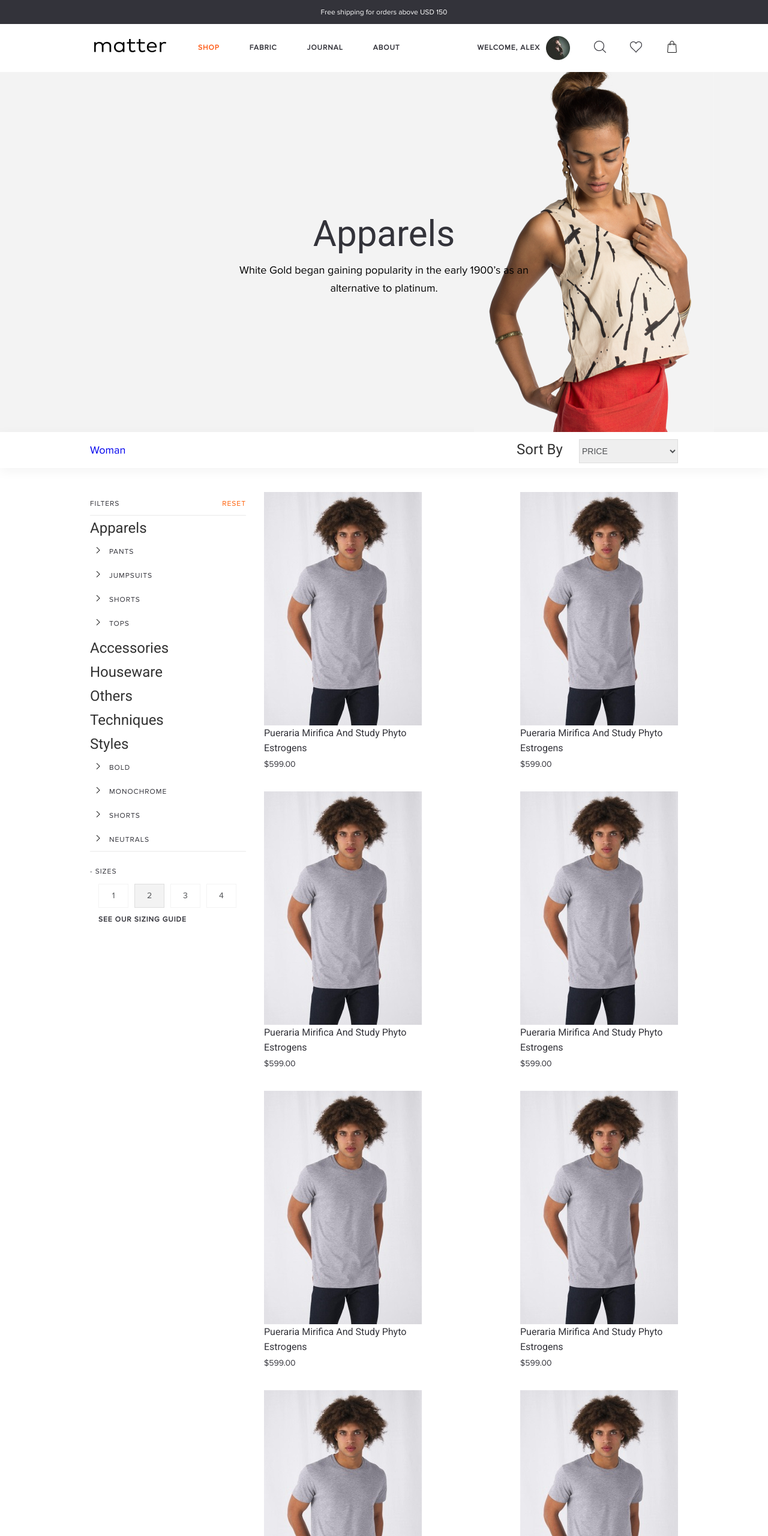
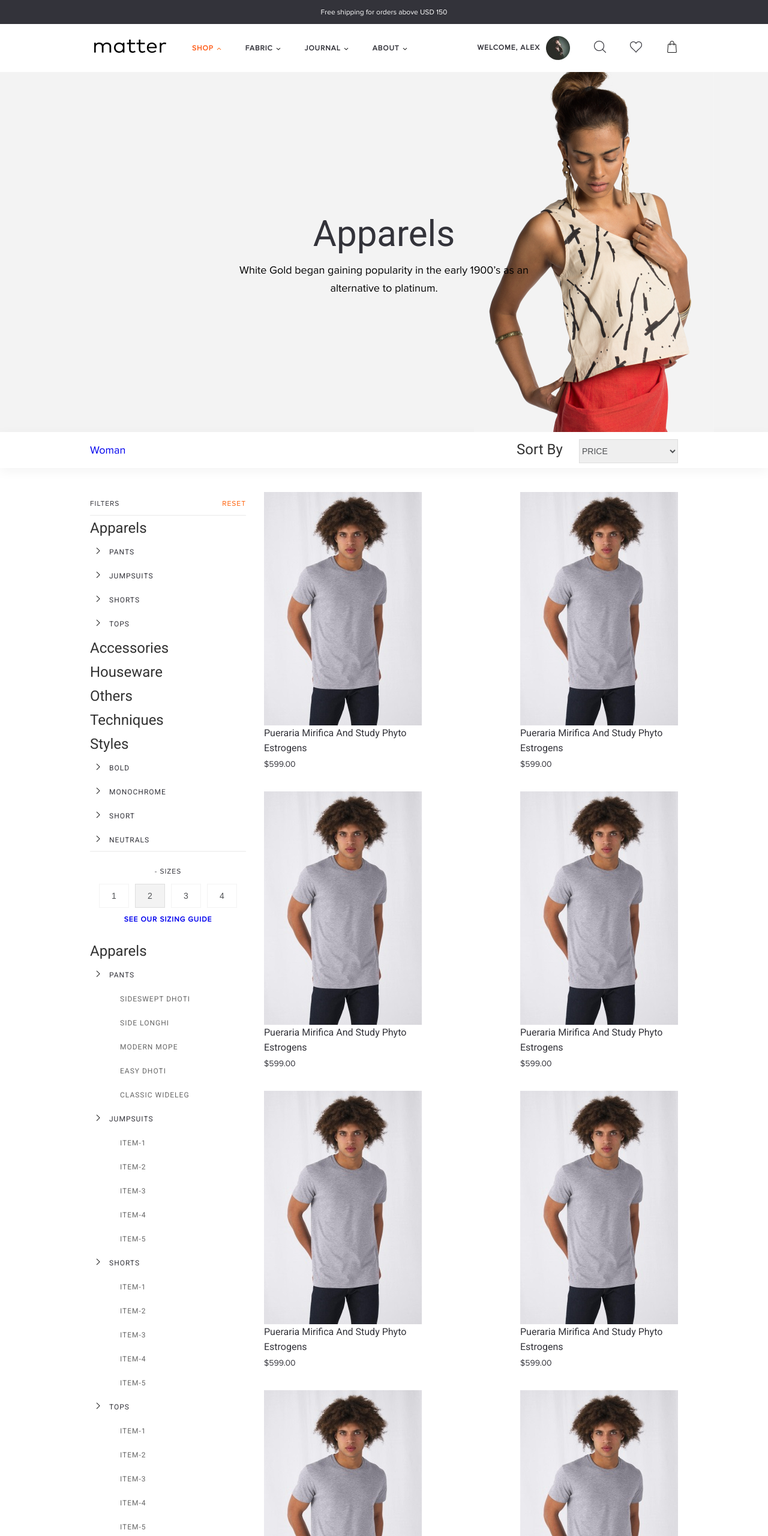
Before and after one commit to Proxodik/someRepository, a plain HTML site: page index.html in a window 1280 px wide. Shown: the top 2560 px of the page at 60% size. Drawn offline with Linux system fonts and the light colour scheme.

Commit message:
created filter category using js

```diff
--- a/index.html
+++ b/index.html
@@ -17,17 +17,17 @@
 <div class="underline">Free shipping for orders above USD 150</div>
 
 <div class="header">
-    <div class="header-sections">
-        <a href="#" class="logo"><img src="img/Logo.png" alt="logo" class="logo"></a>
-        <a href="#" class="header-section active">SHOP</a>
-        <a href="#" class="header-section">FABRIC</a>
-        <a href="#" class="header-section">JOURNAL</a>
-        <a href="#" class="header-section">ABOUT</a>
+    <div class="header-pages">
+        <a href="#" class="logo"><img src="img/Logo.png" alt="logo"></a>
+        <a href="#" class="header-page active">SHOP</a>
+        <a href="#" class="header-page">FABRIC</a>
+        <a href="#" class="header-page">JOURNAL</a>
+        <a href="#" class="header-page">ABOUT</a>
     </div>
 
     <div class="header-user-sections">
         <span class="user">
-            <span class="welcome">Welcome, Alex</span>
+            <span class="welcome">WELCOME, ALEX</span>
             <img src="img/user-photo.png" alt="userPhoto">
         </span>
         <a href="#"><img src="icons/002-magnifying-glass.png" alt="search"></a>
@@ -38,7 +38,7 @@
 
 <div class="slider">
     <img src="img/Bitmap.png" alt="bitmap" class="slider-bitmap">
-    <span class="slider-apparels">Apparels</span>
+    <p class="slider-header">Apparels</p>
     <span class="slider-description">White Gold began gaining popularity in the early 1900’s as an alternative to platinum. </span>
 </div>
 
@@ -46,7 +46,7 @@
     <div class="bread-crumbs">
         <a href="#">Woman</a>
     </div>
-    <span class="sorting">
+    <div class="sorting">
         <span class="sortBy">Sort By</span>
           <label>
             <select class="options">
@@ -56,7 +56,7 @@
               <option value="">Color</option>
             </select>
           </label>
-  </span>
+    </div>
 </div>
 <div class="filter-and-products">
     <div class="filter">
@@ -65,34 +65,46 @@
             <span class="reset">reset</span>
         </div>
         <div class="categories">
-            <span class="category">Apparels</span>
-            <span class="category-sections">
-                <span>pants</span>
-                <span>Jumpsuits</span>
-                <span>Shorts</span>
-                <span>Tops</span>
-            </span>
-            <span class="category">Accessories</span>
-            <span class="category">Houseware</span>
-            <span class="category">Others</span>
-            <span class="category">Techniques</span>
-            <span class="category">Styles</span>
+            <div class="category">
+                <p>Apparels</p>
+                <div class="category-sections">
+                    <a href="#">PANTS</a>
+                    <a href="#">JUMPSUITS</a>
+                    <a href="#">SHORTS</a>
+                    <a href="#">TOPS</a>
+                </div>
+            </div>
+            <div class="category">
+                <p>Accessories</p>
+            </div>
+            <div class="category">
+                <p>Houseware</p>
+            </div>
+            <div class="category">
+                <p>Others</p>
+            </div>
+            <div class="category">
+                <p>Techniques</p>
+            </div>
+            <div class="category">
+                <p>Styles</p>
+                <div class="category-sections">
+                    <a href="#">BOLD</a>
+                    <a href="#">MONOCHROME</a>
+                    <a href="#">SHORT</a>
+                    <a href="#">NEUTRALS</a>
+                </div>
+            </div>
 
-            <span class="category-sections">
-                <span>Bold</span>
-                <span>Monochrome</span>
-                <span>Shorts</span>
-                <span>Neutrals</span>
-            </span>
             <div class="size-filter">
-                <span>- sizes</span>
+                <span>- SIZES</span>
                 <div class="sizes">
-                    <span>1</span>
-                    <span class="active">2</span>
-                    <span>3</span>
-                    <span>4</span>
+                    <button class="size-button">1</button>
+                    <button class="size-button active">2</button>
+                    <button class="size-button">3</button>
+                    <button class="size-button">4</button>
                 </div>
-                <span>see our Sizing Guide</span>
+                <a href="#" class="sizing-guide-link">SEE OUR SIZING GUIDE</a>
             </div>
         </div>
     </div>
@@ -172,13 +184,49 @@
 
         <div class="loading">
             <img src="icons/refresh.png" alt="reflesh">
-            <div>Loading</div>
+            <div>LOADING</div>
         </div>
     </div>
 </div>
 
 <div class="footer">
+    <div class="footer-content">
+        <div class="footer-categories">
+            <p class="footer-link-header">Categories</p>
+            <div class="footer-links">
+                <a href="#">About us</a>
+                <a href="#">Testimonials</a>
+                <a href="#">Contact</a>
+                <a href="#">Journal</a>
+                <a href="#">Privacy Policy</a>
+            </div>
+        </div>
+        <div class="footer-partners">
+            <p class="footer-link-header">Partners</p>
+            <div class="footer-links">
+                <a href="#">Support</a>
+                <a href="#">Shipping & Returns</a>
+                <a href="#">Size Guide</a>
+                <a href="#">Product Care</a>
+            </div>
+        </div>
+        <div class="communication">
+            <div class="contacts">
+                <p class="footer-link-header">Contact us</p>
+                <div class="footer-links">
+                    <a href="#">26A Pagoda St, TANGS, Singapore, 058187</a>
+                    <a href="#">+65 6221 5462</a>
+                </div>
+                <div class="newsletter">
+                    <p class="footer-link-header">Subscribe to newsletter</p>
+                    <input type="text" placeholder="ENTER YOUR EMAIL">
+                </div>
+            </div>
+        </div>
+    </div>
+    <div class="copyright">© Copyright Matter PTE LTD 2017</div>
+</div>
+<script src="main.js"></script>
 
-</div>
 </body>
 </html>
--- a/main.js
+++ b/main.js
@@ -0,0 +1,87 @@
+const filterCategories = document.querySelector('.categories')
+
+const filters = [
+    {
+        name: "Apparels",
+        items: [
+            {
+                name: "Pants",
+                items: [
+                    "Sideswept Dhoti",
+                    "Side Longhi",
+                    "Modern Mope",
+                    "Easy Dhoti",
+                    "Classic Wideleg",
+                ]
+            },
+            {
+                name: "Jumpsuits",
+                items: [
+                    "item-1",
+                    "item-2",
+                    "item-3",
+                    "item-4",
+                    "item-5",
+                ]
+            },
+            {
+                name: "Shorts",
+                items: [
+                    "item-1",
+                    "item-2",
+                    "item-3",
+                    "item-4",
+                    "item-5",
+                ]
+            },
+            {
+                name: "Tops",
+                items: [
+                    "item-1",
+                    "item-2",
+                    "item-3",
+                    "item-4",
+                    "item-5",
+                ]
+            }
+        ]
+    },
+
+
+];
+
+// create filters container
+
+filters.forEach(({name, items}) => {
+    // create category
+    const category = document.createElement('div');
+    const categoryName = document.createElement('p')
+
+    categoryName.innerHTML = name;
+    category.classList.add('category');
+    category.append(categoryName)
+
+    items.forEach(({name, items}) => {
+        // create sub-category
+        const subCategory = document.createElement('div');
+        const subCategoryName = document.createElement('a')
+        subCategoryName.innerHTML = name.toUpperCase();
+        subCategoryName.href = '#';
+        subCategory.classList.add('category-sections')
+        subCategory.append(subCategoryName)
+        category.append(subCategory);
+
+        items.forEach((item) => {
+            const subSubCategory = document.createElement('div');
+            const subSubCategoryName = document.createElement('a')
+            subSubCategoryName.innerHTML = item.toUpperCase();
+            subSubCategoryName.href = '#';
+            subSubCategory.classList.add('sub-category-sections')
+            subSubCategory.append(subSubCategoryName)
+            subCategory.append(subSubCategory)
+            // create sub-sub-category and append into parent container
+        })
+        category.append(subCategory)
+    })
+    filterCategories.append(category)
+})
--- a/style/content.css
+++ b/style/content.css
@@ -26,12 +26,10 @@
 
 .loading {
     display: flex;
+    justify-content: center;
     gap: 10px;
+    width: 100%;
     font-weight: 600;
     line-height: 20px;
     letter-spacing: 2px;
-    text-transform: uppercase;
-    padding-left: 45%;
-    margin-bottom: 60px;
-    cursor: pointer;
 }
--- a/style/general.css
+++ b/style/general.css
@@ -3,6 +3,7 @@
   margin: 0;
   box-sizing: border-box;
 }
+
 
 body {
   font-family: "Proxima Nova", sans-serif;
@@ -18,3 +19,8 @@ a {
   font-weight: 400;
   src: url("../fonts/ProximaNova-Regular.ttf");
 }
+
+@font-face {
+  font-family: Museo Sans Cyrl;
+  src: url("../fonts/MuseoSansCyrl.otf");
+}
--- a/style/header.css
+++ b/style/header.css
@@ -15,25 +15,32 @@
     padding: 0 150px;
 }
 
-.header-section.active {
-    color: #FF5E1B;
+.header-pages {
+    display: flex;
+    align-items: center;
+    gap: 40px;
 }
 
-.header-sections {
-    display: flex;
-    gap: 50px;
-}
+.header-page {
 
-.header-section {
     font-weight: 600;
-    line-height: 40px;
     letter-spacing: 1px;
     color: #33333A;
 }
 
-.logo {
-    display: flex;
-    align-self: baseline;
+.header-page::after {
+    content: url("../icons/arrow-down.png");
+    padding-left: 5px;
+    text-align: center;
+
+}
+
+.header-page.active {
+    color: #FF5E1B;
+}
+
+.header-page.active::after {
+    content: url("../icons/arrow-Up-orange.png");
 }
 
 .header-user-sections {
@@ -52,5 +59,4 @@
     font-weight: 600;
     line-height: 40px;
     letter-spacing: 1px;
-    text-transform: uppercase;
 }
--- a/style/menu.css
+++ b/style/menu.css
@@ -33,7 +33,7 @@
 .filter-and-products {
     display: flex;
     gap: 30px;
-    padding: 40px 150px 0;
+    padding: 40px 150px 60px;
 }
 
 .filter {
@@ -43,18 +43,17 @@
 .filter-header {
     display: flex;
     justify-content: space-between;
+    line-height: 40px;
 }
 
 .filters {
     color: #33333A;
-    line-height: 40px;
     letter-spacing: 1px;
     text-transform: uppercase;
 }
 
 .reset {
     color: #FF6008;
-    line-height: 40px;
     letter-spacing: 1px;
     text-transform: uppercase;
 }
@@ -65,6 +64,12 @@
     box-shadow: 0 -2px 0 0 #F3F3F3;
 }
 
+.category {
+     color: #333;
+     font-family: Roboto,sans-serif;
+     font-size: 24px;
+     line-height: 40px;
+}
 
 .category-sections {
     display: flex;
@@ -72,20 +77,33 @@
     color: #33333A;
     line-height: 40px;
     letter-spacing: 1px;
-    text-transform: uppercase;
     margin-left: 10px;
+    font-size: 12px;
 }
 
-.category-sections span::before {
-    content: url("../icons/Path 2.png");
+
+
+.category-sections > a::before {
+    content: url("../icons/arrow-right.png");
     margin-right: 15px;
 }
 
-.category {
-    color: #333;
-    font-family: Roboto,sans-serif;
-    font-size: 24px;
+.category-sections a {
+    color: #33333A;
+}
+
+.sub-category-sections {
+    display: flex;
+    flex-direction: column;
+    font-family: "Roboto", sans-serif;
     line-height: 40px;
+    letter-spacing: 1px;
+    margin-left: 40px;
+    font-size: 12px;
+}
+
+.sub-category-sections a {
+    color: #666;
 }
 
 .size-filter {
@@ -101,21 +119,24 @@
 }
 
 .size-filter > :first-child {
+    display: flex;
+    justify-content: center;
     letter-spacing: 1px;
 }
 
 .size-filter > :last-child {
+    display: flex;
+    justify-content: center;
     font-weight: 600;
     letter-spacing: 1px;
-    padding-left: 14px;
 }
 
 .sizes {
     display: flex;
     gap: 10px;
-    padding-left: 14px;
+    justify-content: center;
 }
-.size-filter .sizes span{
+.size-button{
     display: flex;
     justify-content: center;
     align-items: center;
@@ -125,10 +146,10 @@
     font-size: 14px;
     line-height: 20px;
     border: 1px solid #F3F3F3;
-    cursor: pointer;
+    background: white;
 }
 
-.size-filter .sizes span.active{
+.size-button.active{
     border: 1px solid #DEDEDE;
     background: #F3F3F3;
 }
--- a/style/slider.css
+++ b/style/slider.css
@@ -12,7 +12,7 @@
     right: 7%;
 }
 
-.slider-apparels {
+.slider-header {
     position: relative;
     color: #33333A;
     font-family: Roboto, sans-serif;
```
Also changed, not shown: style/footer.css (+33 -0 lines), icons/arrow-Up-orange.png (added), icons/arrow-down.png (added), icons/arrow-right.png (renamed from icons/Path 2.png).
